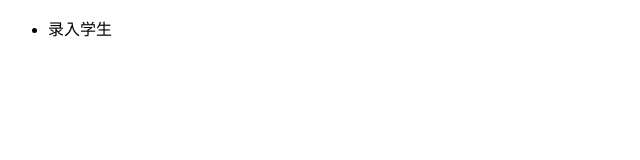
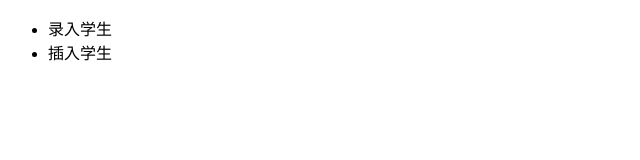
Before and after one commit to Asahi-jiu/student, a plain HTML site: page index.html in a window 1280 px wide. Shown: the full height of the page, 0-640 px from the left. Drawn offline with Linux system fonts and the light colour scheme.

```diff
--- a/index.html
+++ b/index.html
@@ -7,6 +7,7 @@
 <body>
     <ul>
         <li>录入学生</li>
+        <li>插入学生</li>
     </ul>
 </body>
 </html>
```
